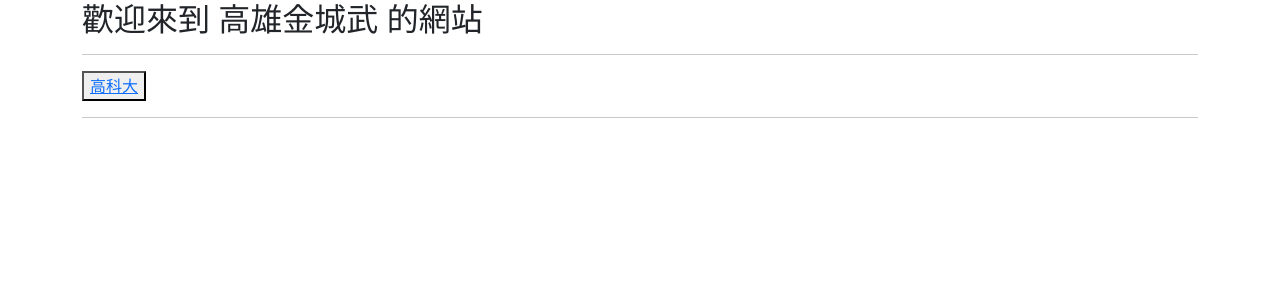
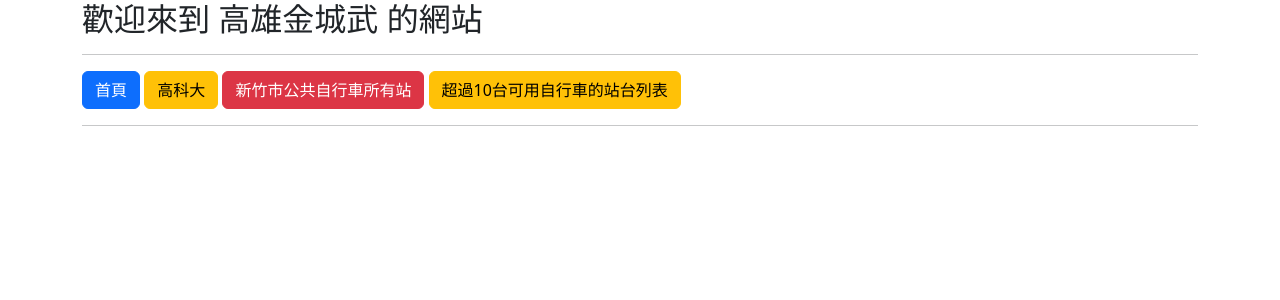
Before and after one commit to skynettw/python111-2-78, a Django app: page / in a window 1280 px wide. Shown: the top 300 px of the page. Run offline with Django 4.2, Linux system fonts and the light colour scheme.

Commit message:
0327 3rd commit

```diff
--- a/nkust1112web78/templates/index.html
+++ b/nkust1112web78/templates/index.html
@@ -10,9 +10,10 @@
     <div class="container">
         <h2> 歡迎來到 {{ myname }} 的網站</h2>
         <hr>
-        <button>
-            <a href="https://www.nkust.edu.tw">高科大</a>
-        </button>
+            <a class="btn btn-primary" href="/">首頁</a>
+            <a class="btn btn-warning" href="https://www.nkust.edu.tw">高科大</a>
+            <a class="btn btn-danger" href="/all/">新竹市公共自行車所有站</a>
+            <a class="btn btn-warning" href="/filter/">超過10台可用自行車的站台列表</a>
         <hr>
     </div>
     <script src="https://cdn.jsdelivr.net/npm/bootstrap@5.3.0-alpha2/dist/js/bootstrap.bundle.min.js" integrity="sha384-qKXV1j0HvMUeCBQ+QVp7JcfGl760yU08IQ+GpUo5hlbpg51QRiuqHAJz8+BrxE/N" crossorigin="anonymous"></script>
```
